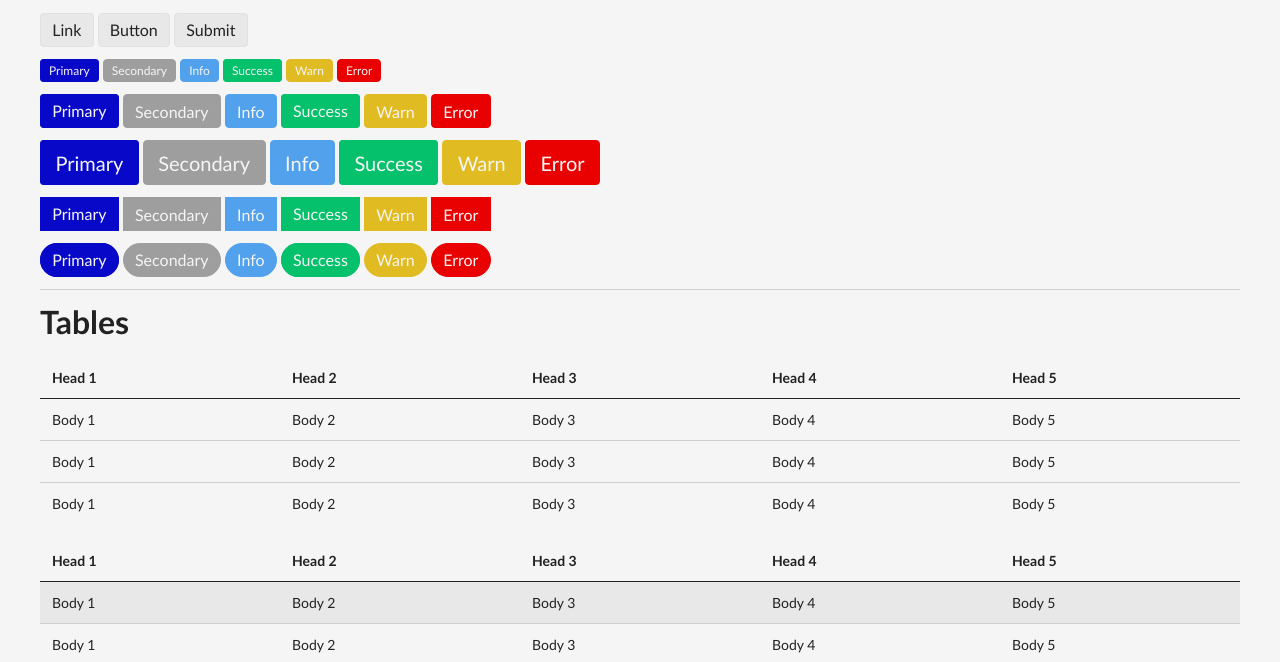
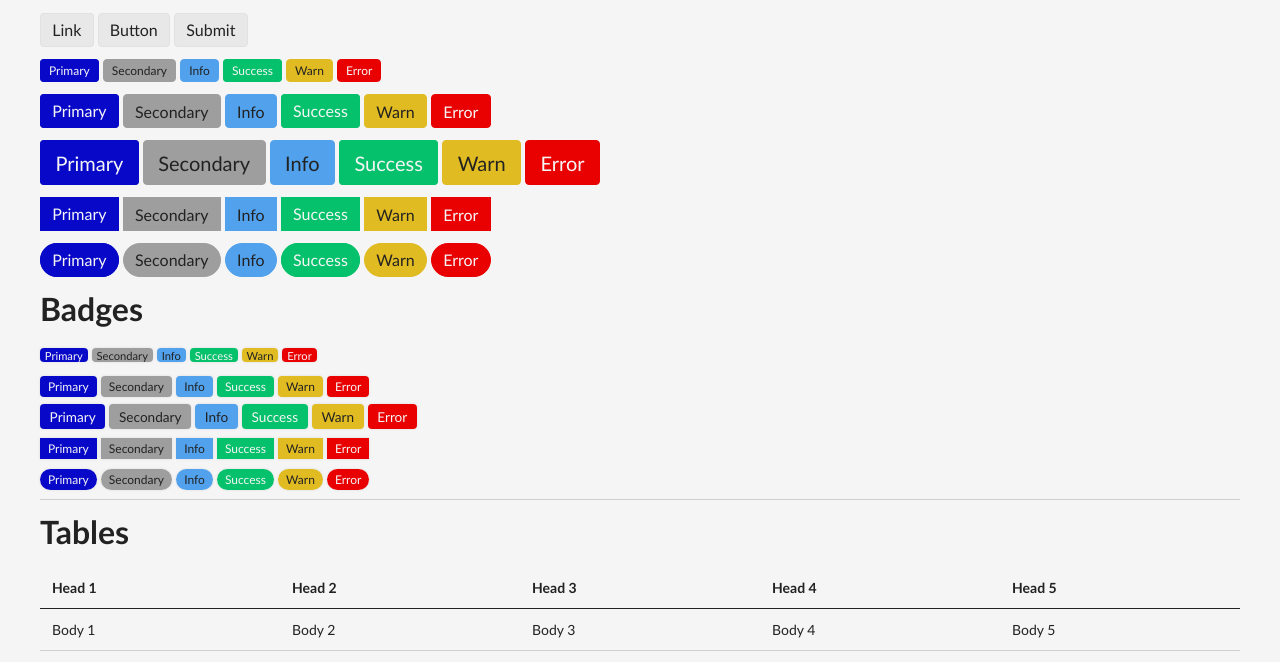
Before and after one commit to OsirisX3R0/scarab-ui, a plain HTML site: page index.html in a window 1280 px wide. Shown: the part 645-1307 px from the top of the page. Drawn offline with Linux system fonts and the light colour scheme.

Commit message:
Added badges (basically unclickable buttons)

```diff
--- a/index.html
+++ b/index.html
@@ -81,6 +81,49 @@
             <button class="warn pill">Warn</button>
             <input class="error pill" type="button" value="Error" />
         </p>
+
+        <h2>Badges</h2>
+        <p>
+            <span class="badge small primary">Primary</span>
+            <span class="badge small secondary">Secondary</span>
+            <span class="badge small info">Info</span>
+            <span class="badge small success">Success</span>
+            <span class="badge small warn">Warn</span>
+            <span class="badge small error">Error</span>
+        </p>
+        <p>
+            <span class="badge primary">Primary</span>
+            <span class="badge secondary">Secondary</span>
+            <span class="badge info">Info</span>
+            <span class="badge success">Success</span>
+            <span class="badge warn">Warn</span>
+            <span class="badge error">Error</span>
+        </p>
+        <p>
+            <span class="badge large primary">Primary</span>
+            <span class="badge large secondary">Secondary</span>
+            <span class="badge large info">Info</span>
+            <span class="badge large success">Success</span>
+            <span class="badge large warn">Warn</span>
+            <span class="badge large error">Error</span>
+        </p>
+        <p>
+            <span class="badge square primary">Primary</span>
+            <span class="badge square secondary">Secondary</span>
+            <span class="badge square info">Info</span>
+            <span class="badge square success">Success</span>
+            <span class="badge square warn">Warn</span>
+            <span class="badge square error">Error</span>
+        </p>
+        <p>
+            <span class="badge pill primary">Primary</span>
+            <span class="badge pill secondary">Secondary</span>
+            <span class="badge pill info">Info</span>
+            <span class="badge pill success">Success</span>
+            <span class="badge pill warn">Warn</span>
+            <span class="badge pill error">Error</span>
+        </p>
+
 
         <hr />
         <h2>Tables</h2>
--- /dev/null
+++ b/sass/badges.sass
@@ -0,0 +1,50 @@
+@import variables
+@import mixins
+
+.badge
+    background-color: $bg-button
+    @include set-text-color($bg-button)
+    // @include default-font
+    // border: 1px solid darken($bg-button, 3%)
+    border-radius: 4px
+    font-size: 0.75rem
+    padding: 0.2rem 0.5rem
+    box-shadow: 0 0 3px rgba(0, 0, 0, 0.1)
+
+    &.square
+        border-radius: 0px;
+
+    &.pill
+        border-radius: 20px;
+
+    &.primary
+        background-color: $primary
+        @include set-text-color($primary)
+
+    &.secondary
+        background-color: $secondary
+        @include set-text-color($secondary)
+
+    &.info
+        background-color: $info
+        @include set-text-color($info)
+
+    &.success
+        background-color: $success
+        @include set-text-color($success)
+
+    &.warn
+        background-color: $warn
+        @include set-text-color($warn)
+
+    &.error
+        background-color: $error
+        @include set-text-color($error)
+
+    &.small
+        font-size: 0.7rem
+        padding: 0.05rem 0.3rem
+
+    &.large
+        font-size: 0.85rem
+        padding: 0.3rem 0.6rem
--- a/sass/buttons.sass
+++ b/sass/buttons.sass
@@ -27,35 +27,35 @@ button
     &.secondary
         background-color: $secondary
         border: 1px solid $secondary
-        @include set-text-color($primary)
+        @include set-text-color($secondary)
         &:hover
             @include darken-6($secondary)
 
     &.info
         background-color: $info
         border: 1px solid $info
-        @include set-text-color($primary)
+        @include set-text-color($info)
         &:hover
             @include darken-6($info)
 
     &.success
         background-color: $success
         border: 1px solid $success
-        @include set-text-color($primary)
+        @include set-text-color($success)
         &:hover
             @include darken-6($success)
 
     &.warn
         background-color: $warn
         border: 1px solid $warn
-        @include set-text-color($primary)
+        @include set-text-color($warn)
         &:hover
             @include darken-6($warn)
 
     &.error
         background-color: $error
         border: 1px solid $error
-        @include set-text-color($primary)
+        @include set-text-color($error)
         &:hover
             @include darken-6($error)
     &.small
--- a/sass/scarab.sass
+++ b/sass/scarab.sass
@@ -7,4 +7,5 @@
 @import buttons
 @import tables
 @import cards
+@import badges
 @import layout
```
Also changed, not shown: css/buttons.css, css/scarab.css.
